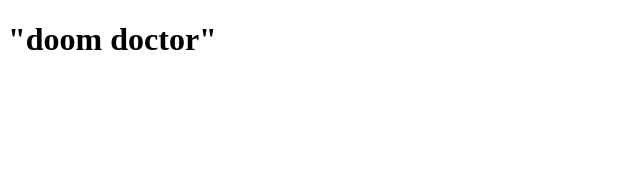
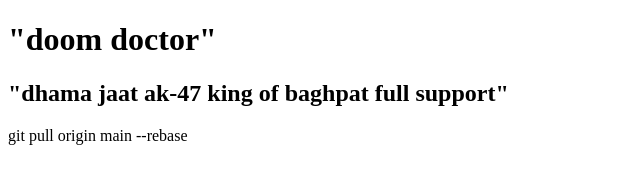
Before and after one commit to NarutoKilluaGon/fsd-codes, a plain HTML site: page demo-fsd.html in a window 1280 px wide. Shown: the whole page, without its empty margins (0-640 px from the left). Drawn offline with Linux system fonts and the light colour scheme.

Commit message:
demo jaat commit

```diff
--- a/demo-fsd.html
+++ b/demo-fsd.html
@@ -7,5 +7,6 @@
 </head>
 <body>
     <h1>"doom doctor"</h1>
+        <h2>"dhama jaat ak-47 king of baghpat full support"</h2>
 </body>
-</html>
+</html>git pull origin main --rebase
```
